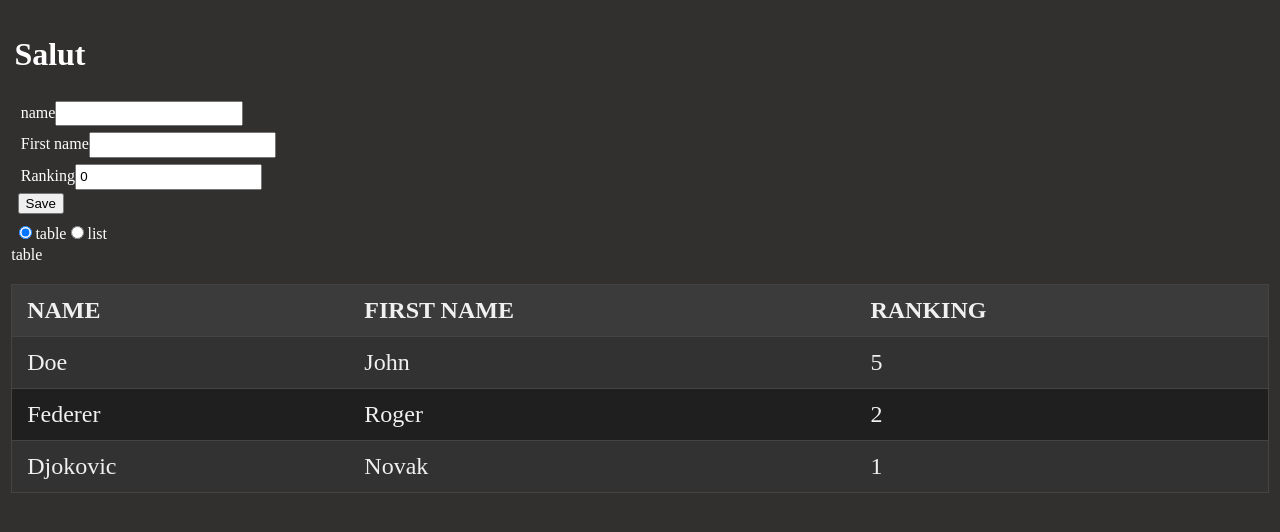
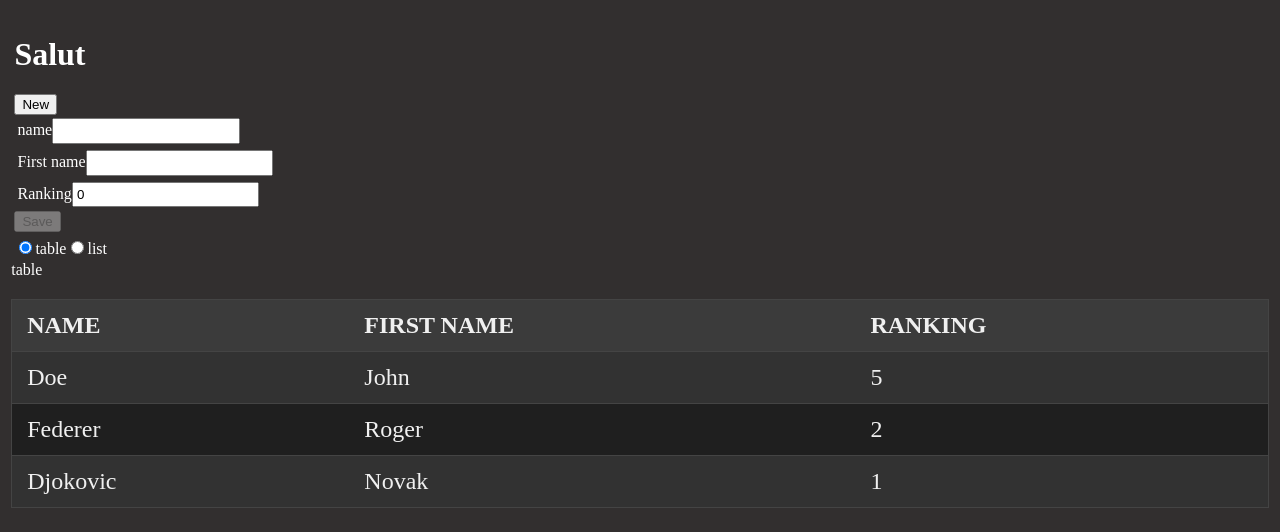
Before and after one commit to thibaut-montanier/b3-2024-angular, an Angular app: page / in a window 1280 px wide. Shown: the top 532 px of the page. Built offline with nearby package versions, Linux system fonts and the light colour scheme.

Commit message:
feat: ReactiveForms et formGroup

```diff
--- a/src/app/app.component.html
+++ b/src/app/app.component.html
@@ -1,7 +1,7 @@
 <div class="main">
   <div>
     <app-players-title [actualPlayer]="selectedPlayer"></app-players-title>
-    <app-player-form (addPlayer)="onSubmit($event)"></app-player-form>
+    <app-player-form [editPlayer]="selectedPlayer" (addPlayer)="onSubmit($event)"></app-player-form>
   </div>
 
   <div>
--- a/src/app/components/player-form/player-form.component.html
+++ b/src/app/components/player-form/player-form.component.html
@@ -1,16 +1,31 @@
-<div>
+<button (click)="onNew()">New</button>
+<form [formGroup]="formGroup" (submit)="onSubmit()">
   <div>
     <label for="name" class="inputlabel">name</label>
-    <input id="name" [(ngModel)]="currentPlayer.name" />
+    <input id="name"formControlName="name" />
+    @if (showFieldError("name")){
+      <p class="fielderror">Saisie invalide</p>
+    }
+    <!-- version avancée de la gestion d'erreur
+    @if (showFieldError("name", "required")){
+      <p class="fielderror">Le champ est requis</p>
+    } @else if (showFieldError("name")){
+      <p>Erreur, saisie invalide</p>
+    }
+    {{ getError("name") | json}}
+     -->
   </div>
   <div>
     <label for="firstName" class="inputlabel2">First name</label>
-    <input id="firstName" [(ngModel)]="currentPlayer.firstName" />
+    <input id="firstName" formControlName="firstName" />
   </div>
   <div>
     <label for="ranking">Ranking</label>
-    <input id="ranking" type="number" [(ngModel)]="currentPlayer.ranking" />
+    <input id="ranking" type="number" formControlName="ranking" />
+    @if (showFieldError("ranking")){
+      <p class="fielderror">Saisie invalide</p>
+    }
   </div>
 
-  <button (click)="onSubmit()">Save</button>
-</div>
+  <button type="submit" [disabled]="!formGroup.valid">Save</button>
+</form>
--- a/src/app/components/player-form/player-form.component.scss
+++ b/src/app/components/player-form/player-form.component.scss
@@ -0,0 +1,3 @@
+.fielderror {
+  color: red;
+}
--- a/src/app/components/player-form/player-form.component.ts
+++ b/src/app/components/player-form/player-form.component.ts
@@ -1,20 +1,65 @@
 import { CommonModule } from '@angular/common';
-import { Component, output } from '@angular/core';
-import { FormsModule } from '@angular/forms';
+import { Component, Input, OnChanges, output, SimpleChanges } from '@angular/core';
+import { FormControl, FormGroup, ReactiveFormsModule, Validators } from '@angular/forms';
 import { Player } from '../../models/player';
 
 @Component({
   selector: 'app-player-form',
   standalone: true,
-  imports: [CommonModule, FormsModule],
+  imports: [CommonModule, ReactiveFormsModule],
   templateUrl: './player-form.component.html',
   styleUrl: './player-form.component.scss'
 })
-export class PlayerFormComponent {
-  public currentPlayer = new Player();
+export class PlayerFormComponent  implements OnChanges {
+
+  @Input() editPlayer: Player|undefined;
   public addPlayer = output<Player>();
+
+  public formGroup = new FormGroup({
+    name: new FormControl('', [Validators.required, Validators.maxLength(20)]),
+    firstName: new FormControl(''),
+    ranking: new FormControl(0, [Validators.required, Validators.min(1)])
+  });
+
+  ngOnChanges(changes: SimpleChanges): void {
+    if (changes['editPlayer'] && this.editPlayer != null){
+      // affectation des valeurs de editPlayer au formulaire
+      this.formGroup.setValue(this.editPlayer);
+    }
+  }
+
+  public onNew(){
+    // reset des valeurs du formulaire
+    this.formGroup.reset();
+  }
+
   public onSubmit(){
-    this.addPlayer.emit(this.currentPlayer);
-    this.currentPlayer = new Player();
+    const result = new Player();
+    result.name = this.formGroup.value.name!;
+    result.firstName = this.formGroup.value.firstName!;
+    result.ranking = +this.formGroup.value.ranking!;
+    this.addPlayer.emit(result);
+  }
+
+
+  public showFieldError(fieldName: string, errorKind: string = ''): boolean{
+    const formControl =this.formGroup.get(fieldName);
+    return formControl != null && formControl.touched && !formControl.valid;
+  }
+  // version avancée de la gestion d'erreur
+  // public showFieldError(fieldName: string, errorKind: string = ''): boolean{
+  //   if (this.formGroup.get(fieldName)?.touched) {
+  //     if (errorKind == ''){
+  //       return !this.formGroup.get(fieldName)?.valid;
+  //     }else{
+  //       return this.formGroup.get(fieldName)?.errors?.[errorKind] != null;
+  //     }
+  //   }else{
+  //     return false;
+  //   }
+  // }
+
+  getError(fieldName: string){
+    return this.formGroup.get(fieldName)?.errors;
   }
 }
```
